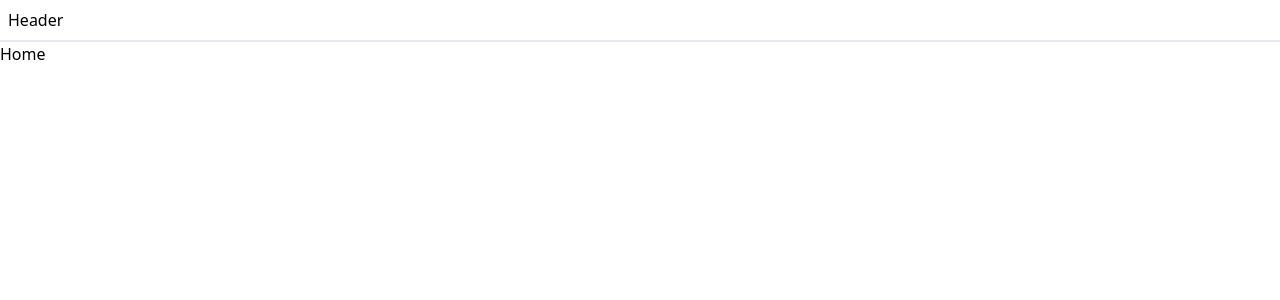
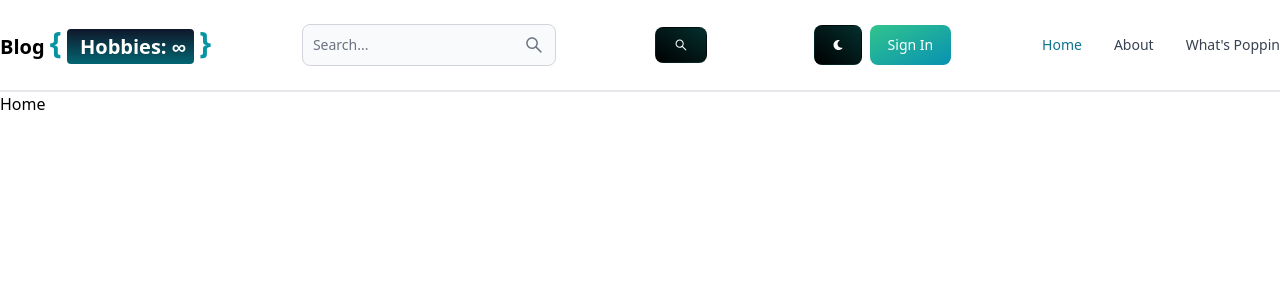
Before and after one commit to TerRosales/tr-blog, a React (Vite) app in the folder client/: page / in a window 1280 px wide. Shown: the top 300 px of the page. Built offline with nearby package versions, Linux system fonts and the light colour scheme.

Commit message:
Header Section

```diff
--- a/client/package.json
+++ b/client/package.json
@@ -13,6 +13,7 @@
     "flowbite-react": "^0.7.2",
     "react": "^18.2.0",
     "react-dom": "^18.2.0",
+    "react-icons": "^5.0.1",
     "react-router-dom": "^6.21.3"
   },
   "devDependencies": {
--- a/client/src/components/Header/Header.css
+++ b/client/src/components/Header/Header.css
@@ -0,0 +1,26 @@
+.button-gradient {
+    @apply bg-gradient-to-tr from-black to-teal-950 mx-2;
+}
+
+.app__nav {
+    @apply border-b-2 p-0 m-0;
+}
+.app__logo {
+    @apply self-center whitespace-nowrap text-sm sm:text-xl font-semibold dark:text-white;
+}
+
+.logo__span {
+    @apply px-2 py-1 rounded text-white font-semibold bg-gradient-to-b from-slate-900 to-teal-700 ;
+}
+
+.style-span {
+    @apply font-bold text-[30px] text-teal-500
+}
+
+.app__nav-search {
+    @apply hidden lg:inline !important;
+}
+
+.app__light-dark {
+    @apply w-12 h-10 hidden sm:inline
+}
--- a/client/src/components/Header/Header.jsx
+++ b/client/src/components/Header/Header.jsx
@@ -1,9 +1,59 @@
 import React from 'react'
-import { Navbar } from 'flowbite-react';
+import { Navbar, TextInput, Button} from 'flowbite-react';
+import { AiOutlineSearch } from 'react-icons/ai'
+import { FaMoon } from 'react-icons/fa';
+import { Link, useLocation } from 'react-router-dom'
+
+import './Header.css'
 
 const Header = () => {
+  const path = useLocation().pathname;
+
+
   return (
-    <Navbar className='border-b-2 px-2 py-2'>Header</Navbar>
+    <Navbar className='app__nav'>
+      <Link to='/' className="app__logo">
+        Blog&nbsp;
+        <span className='style-span'>&#123;</span>&nbsp;<span className='logo__span'> Hobbies: &infin;</span>&nbsp;
+        <span className='style-span'>&#125;</span>
+      </Link>
+      <form>
+        <TextInput
+          className='app__nav-search button-gradient'
+          type="text"
+          placeholder="Search..."
+          rightIcon={AiOutlineSearch}/>
+      </form>
+      <Button className='button-gradient'>
+        <AiOutlineSearch/>
+      </Button>
+      <div className='flex'>
+        <Button
+          className='app__light-dark button-gradient'>
+          <FaMoon/>
+        </Button>
+        <Link>
+          <Button
+            gradientDuoTone="greenToBlue">
+            Sign In
+          </Button>
+        </Link>
+        <Navbar.Toggle />
+
+      </div>
+    <Navbar.Collapse>
+      <Navbar.Link as={'div'} active={path === "/"}>
+        <Link to="/">Home</Link>
+      </Navbar.Link>
+      <Navbar.Link as={'div'} active={path === "/about"}>
+        <Link to="/about">About</Link>
+      </Navbar.Link>
+      <Navbar.Link as={'div'} active={path === "/poppin"} >
+        <Link to="/poppin">What's Poppin</Link>
+      </Navbar.Link>
+
+    </Navbar.Collapse>
+    </Navbar>
   )
 }
 
--- a/client/src/global.css
+++ b/client/src/global.css
@@ -1,3 +1,10 @@
 @tailwind base;
 @tailwind components;
 @tailwind utilities;
+
+
+*, *::before, *::after {
+    box-sizing: border-box;
+    margin: 0;
+    padding: 0;
+}
--- a/client/tailwind.config.js
+++ b/client/tailwind.config.js
@@ -3,6 +3,7 @@ export default {
   content: [
     "./index.html",
     "./src/**/*.{js,ts,jsx,tsx}",
+    'node_modules/flowbite-react/lib/esm/**/*.js',
   ],
   theme: {
     extend: {},
```
Also changed, not shown: 1 other file (tests, documents, lock files or other folders).
